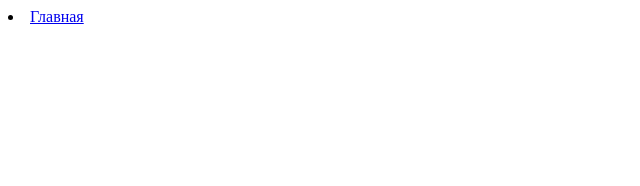
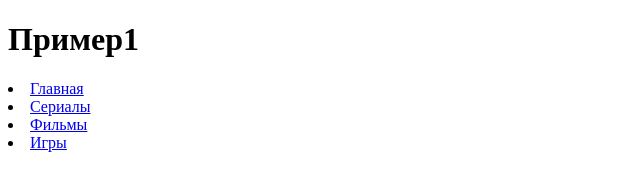
Before and after one commit to Khebnev/SummerPractice, a plain HTML site: page Index.html in a window 1280 px wide. Shown: the whole page, without its empty margins (0-640 px from the left). Drawn offline with Linux system fonts and the light colour scheme.

Commit message:
Update Index.html

```diff
--- a/Index.html
+++ b/Index.html
@@ -3,7 +3,7 @@
   <head>
   <meta http-equiv="Content-Type" content="text/html; charset=UTF-8" />
   <title> Geek Kharkiv</title>
-  <meta name="description" content="Сайт с Geek тематикой" />
+  <meta name="description" content="Сайт с Geek-тематикой" />
   <meta name="keywords" content="Сериалы,Фильмы,Игры" />
   <link ref=stylesheet" type="text/css" href="style.css" media="screen" />
   </head>
@@ -11,10 +11,13 @@
   <div id="page">
   <header>
   <a href="/" title="" class="logo><img src="images/logo.png" alt="Geek Kharkiv" /></a>
-
+  <h1>Пример1</h1>
   <nav>
       <ui id="top_menu">
-        <li><a href="index">Главная</a></li>
+        <li><a href="index.html">Главная</a></li>
+        <li><a href="serials.html">Сериалы</a></a></li>
+        <li><a href="films.html">Фильмы</a></a></li>
+        <li><a href="games.html">Игры</a></li>
       </ui>
   </nav>
 
```
